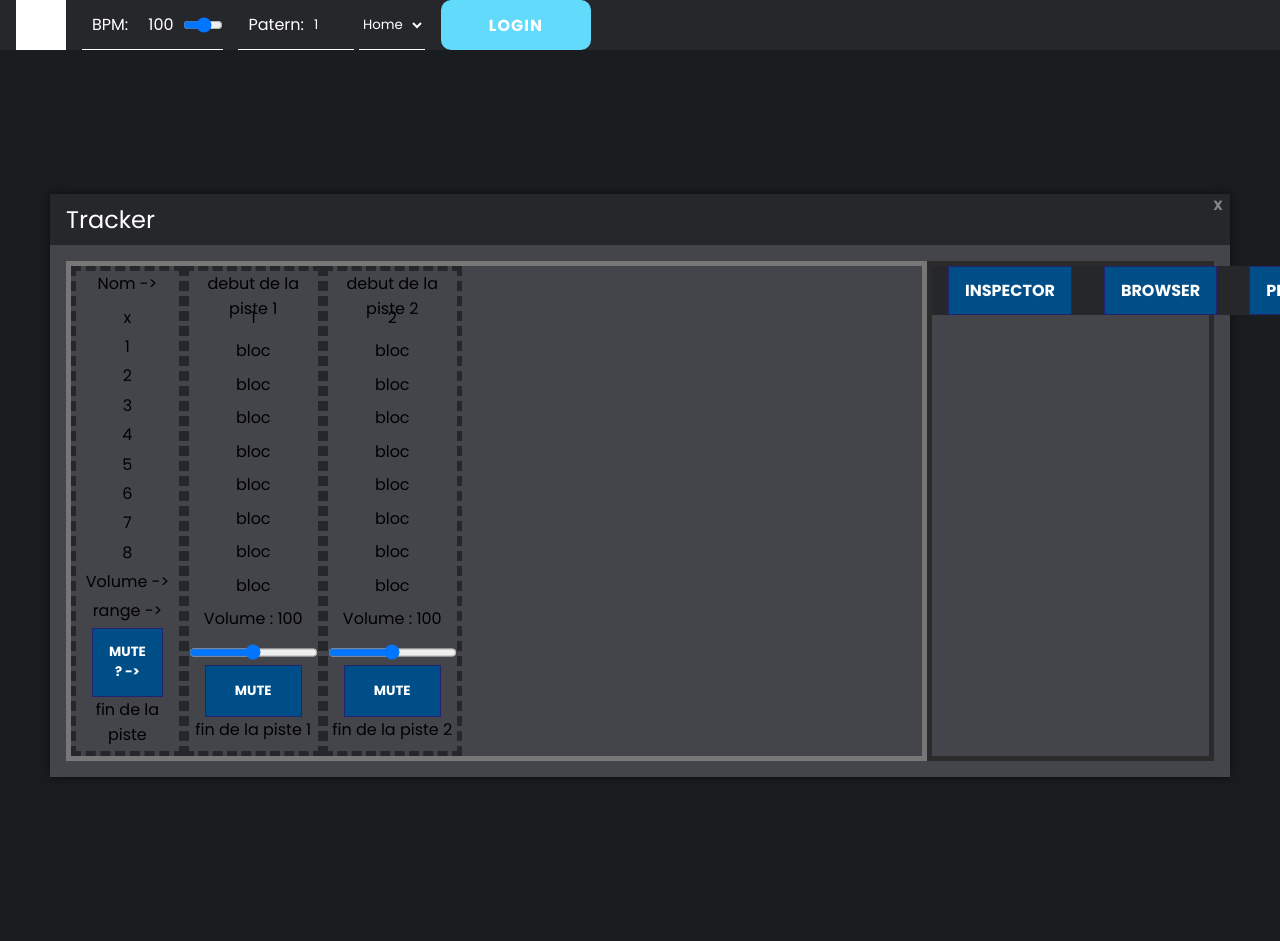
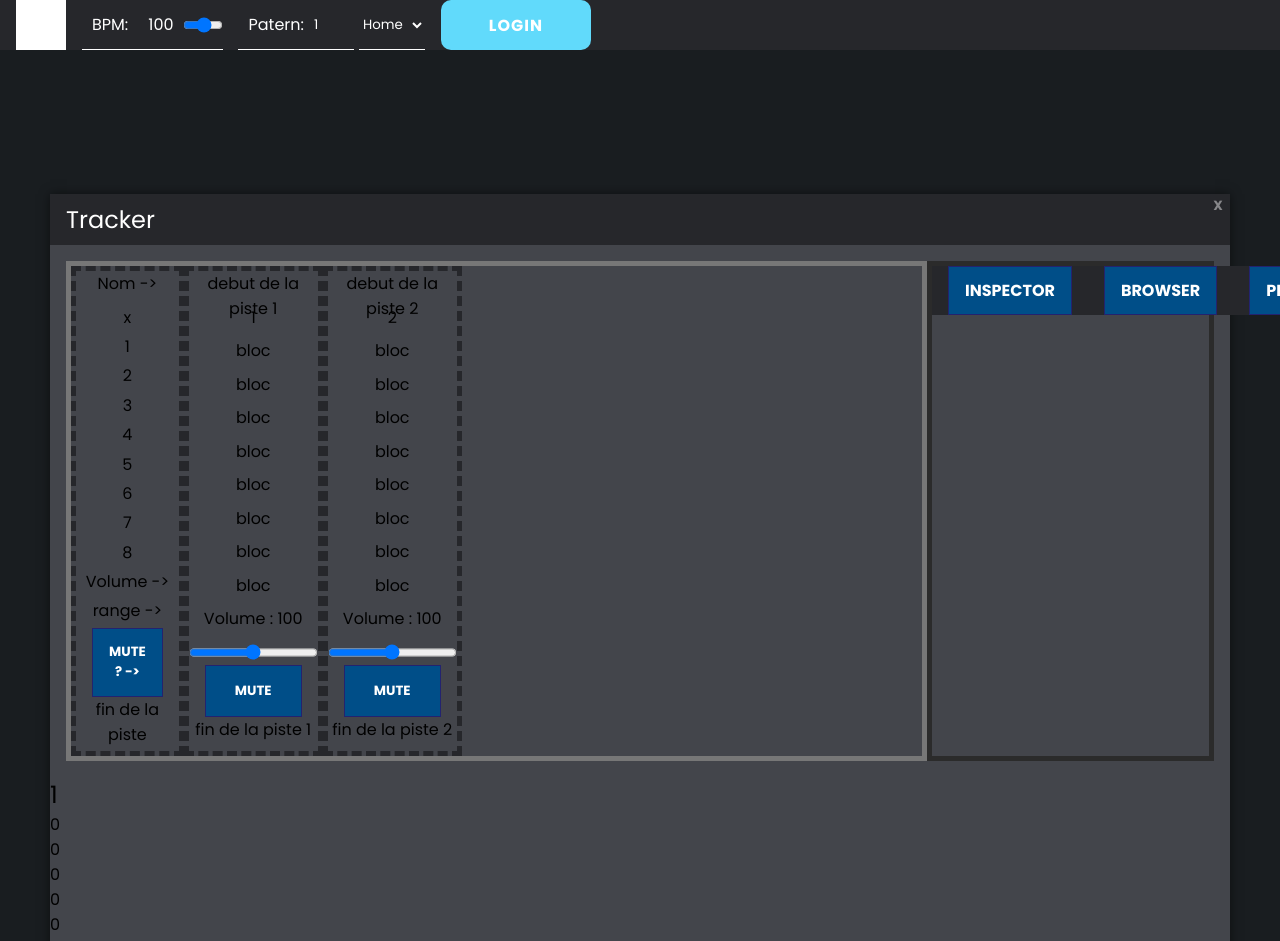
Before and after one commit to Procaillass/JamRacker, a React (Create React App) app: page /playlist in a window 1280 px wide. Shown: the top 941 px of the page. Before the commit the page ends 827 px from the top, so only its background shows below. Built offline with nearby package versions, Linux system fonts and the light colour scheme.

Commit message:
add pistes

```diff
--- a/src/Components/Tracker/Tracker.jsx
+++ b/src/Components/Tracker/Tracker.jsx
@@ -98,6 +98,66 @@ function Tracker() {
 
     const { dataTracker, setDataTracker } = useContext(trackerContext)
 
+
+    const generatePistes = (stepsNum = 8) => Array.from({ length: stepsNum }, () => 0);
+    const [dataPistes, setdataPistes] = useState({
+
+        stepsNum: 8,
+
+        tracks: [
+          {
+            name:"1",
+            duration: 0,
+            steps: generatePistes()
+          },
+          {
+            name:"2",
+            duration: 0,
+            steps: generatePistes()
+          },
+          {
+            name:"3",
+            duration: 0,
+            steps: generatePistes()
+          },
+          {
+            name:"4",
+            duration: 0,
+            steps: generatePistes()
+          },
+          {
+            name:"5",
+            duration: 0,
+            steps: generatePistes()
+          },
+          {
+            name:"6",
+            duration: 0,
+            steps: generatePistes()
+          },
+          {
+            name:"7",
+            duration: 0,
+            steps: generatePistes()
+          },
+          {
+            name:"8",
+            duration: 0,
+            steps: generatePistes()
+          },
+          {
+            name:"9",
+            duration: 0,
+            steps: generatePistes()
+          }
+        ]
+    });
+    const tracks = Array.isArray(dataPistes.tracks) && dataPistes.tracks.length ? dataPistes.tracks : [];
+    const steps = dataPistes.stepsNum;
+    useEffect(() => {
+        const newTracks = [...tracks].map(el => ({ ...el, steps: generatePistes(steps) }));
+        setdataPistes({ ...dataPistes, tracks: newTracks });
+      }, [steps])
     /*
     * -------------
     * RENDER
@@ -341,6 +401,14 @@ function Tracker() {
 
             </div>{/* _________________________________fin du box_content tracker */}
 
+            {tracks.map((track,trackIdx) => (
+                <div>
+                    <h2>{track.name}</h2>
+                   {track.steps.map((step,stepIdx) => (
+                       <div>{step}</div>
+                   ))}
+                </div>
+            ))}
         </div>
 
 
```
